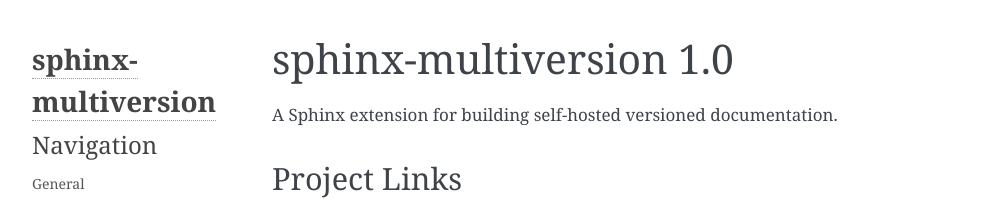
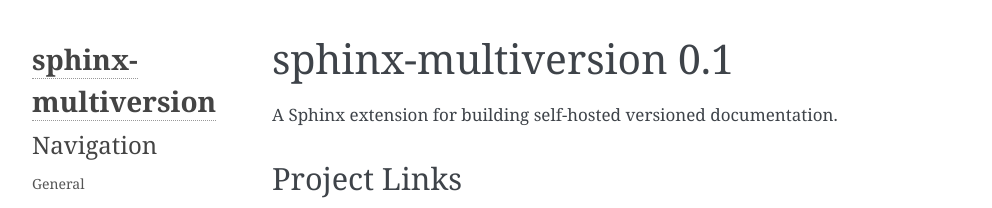
Before and after one commit to sphinx-contrib/multiversion, a Sphinx documentation site: the page built from docs/index.rst, in a window 1280 px wide. Shown: the top 208 px of the page, without its empty margins (148-1140 px from the left). Built offline with Sphinx 7.4.7, drawn with Linux system fonts in a browser that asks for light colours; part of the change alters nothing that is shown.

```diff
--- a/docs/conf.py
+++ b/docs/conf.py
@@ -4,8 +4,8 @@ import time
 
 author = "Jan Holthuis"
 project = "sphinx-multiversion"
-release = "1.0.0"
-version = "1.0"
+release = "0.1.1"
+version = "0.1"
 copyright = "{}, {}".format(time.strftime("%Y"), author)
 
 html_last_updated_fmt = "%c"
```
